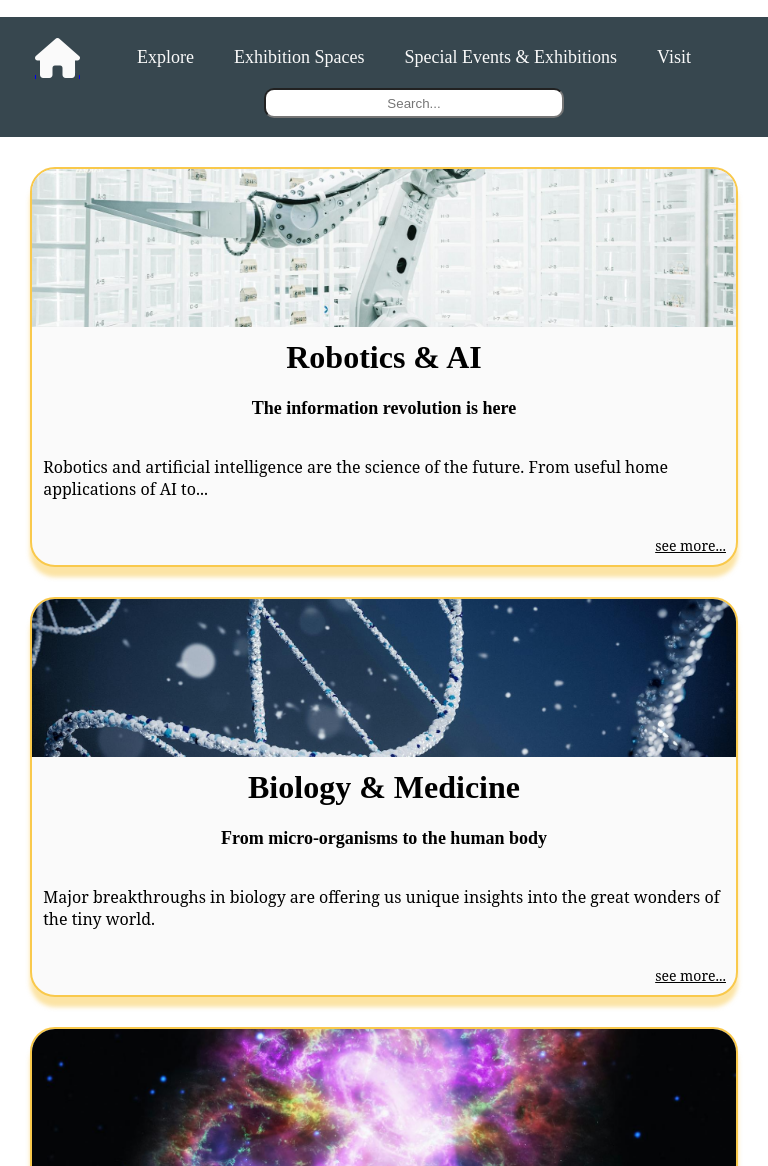
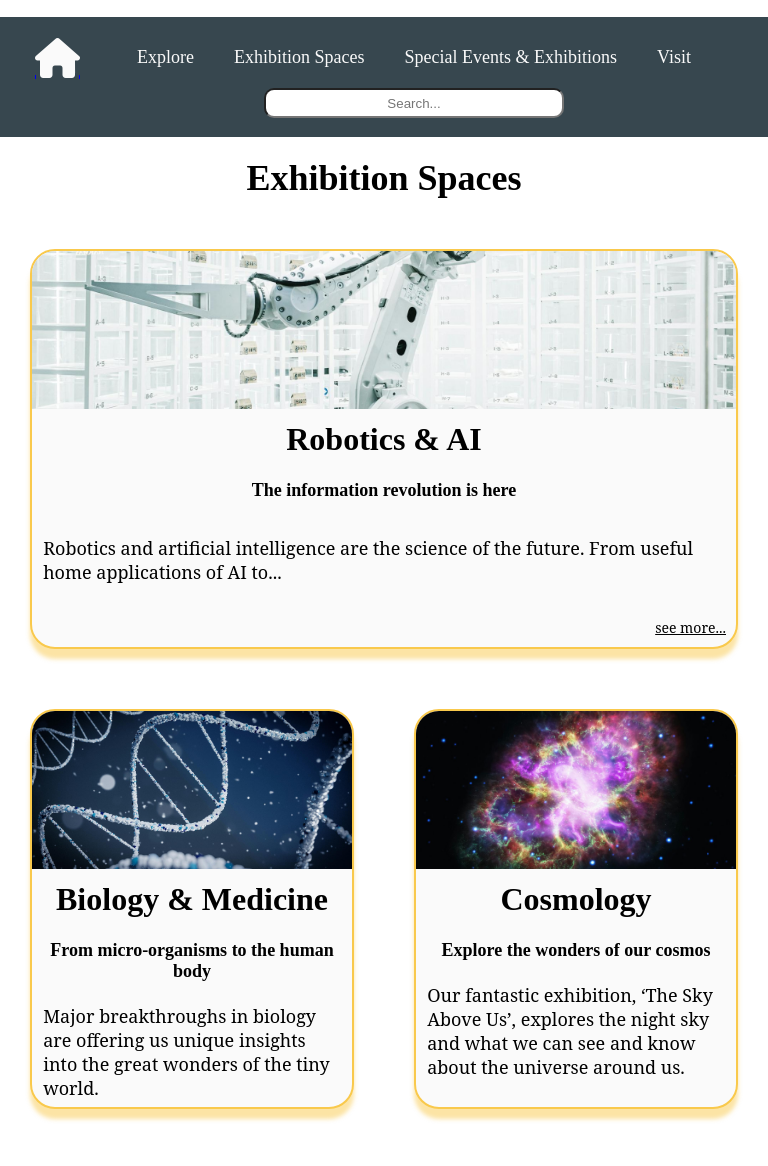
Before and after one commit to Tunegj/SP---Tone, a plain HTML site: page html/exhibition.html in a window 768 px wide. Shown: the part 123-1289 px from the top of the page. Drawn offline with nearby package versions, Linux system fonts and the light colour scheme.

Commit message:
Added basic layout media queries for main section of exhibition page, tablet and desktop

```diff
--- a/css/_exhibition.css
+++ b/css/_exhibition.css
@@ -141,6 +141,14 @@ nav {
   margin: 20px;
 } */
 
+h1 {
+  font-family: var(--font-heading-type);
+  font-size: var(--font-heading-md);
+  color: var(--color-font-black);
+  text-align: center;
+  margin: 20px;
+}
+
 .exhibition-cards {
   margin: 30px;
   height: 400px;
@@ -163,7 +171,7 @@ nav {
 .exhibition-cards h2 {
   text-align: center;
   font-family: var(--font-heading-type);
-  font-size: var(--font-heading-md);
+  font-size: var(--font-heading-sm);
   color: var(--color-font-black);
   padding: 0.7rem;
   margin: 0;
@@ -354,6 +362,57 @@ p {
   .menu-toggle {
     display: none;
   }
+
+  h1 {
+    font-size: var(--font-heading-lg);
+  }
+
+  .exhibition-spaces {
+    display: grid;
+    grid-template-columns: repeat(2, 1fr);
+    grid-template-rows: auto;
+  }
+
+  .exhibition-card-wide {
+    grid-column: span 2;
+  }
+
+  .exhibition-cards h2 {
+    text-align: center;
+    font-family: var(--font-heading-type);
+    font-size: var(--font-heading-md);
+    color: var(--color-font-black);
+    padding: 0.7rem;
+    margin: 0;
+  }
+
+  .exhibition-cards h3 {
+    text-align: center;
+    font-family: var(--font-heading-type);
+    font-size: var(--font-heading-xsm);
+    color: var(--color-font-black);
+    padding: 0.7rem;
+    margin: 0;
+  }
+
+  .exhibition-cards p {
+    color: var(--font-color-font-black);
+    font-size: var(--font-body-md);
+    padding: 0.7rem;
+    flex: 1;
+    display: flex;
+    flex-direction: column;
+    justify-content: center;
+  }
+
+  .exhibition-cards a {
+    text-align: right;
+    color: var(--color-font-black);
+    font-family: var(--font-body-type);
+    font-size: var(--font-body-xsm);
+    padding: 10px;
+    margin-top: auto;
+  }
 }
 
 /* Media query desktop */
@@ -426,4 +485,32 @@ p {
   .menu-toggle {
     display: none;
   }
+
+  h1 {
+    font-size: var(--font-heading-xl);
+  }
+
+  .exhibition-spaces {
+    display: grid;
+    grid-template-columns: repeat(2, 1fr);
+    grid-template-rows: auto;
+    justify-items: center;
+  }
+
+  .exhibition-card-wide {
+    grid-column: span 2;
+  }
+
+  .exhibition-cards {
+    margin: 30px;
+    height: 600px;
+    width: 90%;
+    display: flex;
+    flex-direction: column;
+    border-radius: var(--radius-card);
+    border: var(--border-stroke-yellow);
+    box-shadow: var(--drop-shadow-yellow);
+    overflow: hidden;
+    background-color: var(--color-background-light);
+  }
 }
--- a/html/exhibition.html
+++ b/html/exhibition.html
@@ -54,8 +54,9 @@
       </nav>
     </header>
     <main>
+      <h1>Exhibition Spaces</h1>
       <section class="exhibition-spaces">
-        <article class="exhibition-cards">
+        <article class="exhibition-cards exhibition-card-wide">
           <img src="/img/robot.jpg" alt="robot" />
           <h2>Robotics & AI</h2>
           <h3>The information revolution is here</h3>
```
